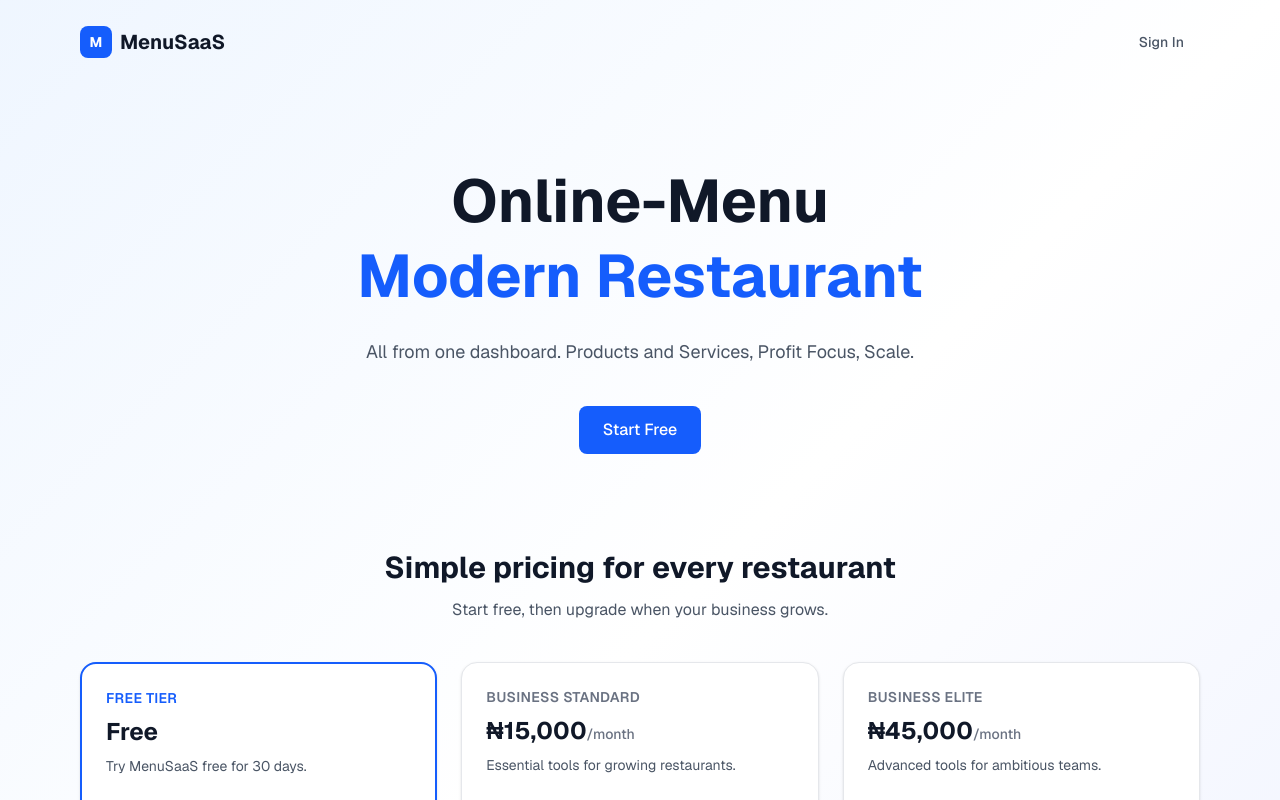
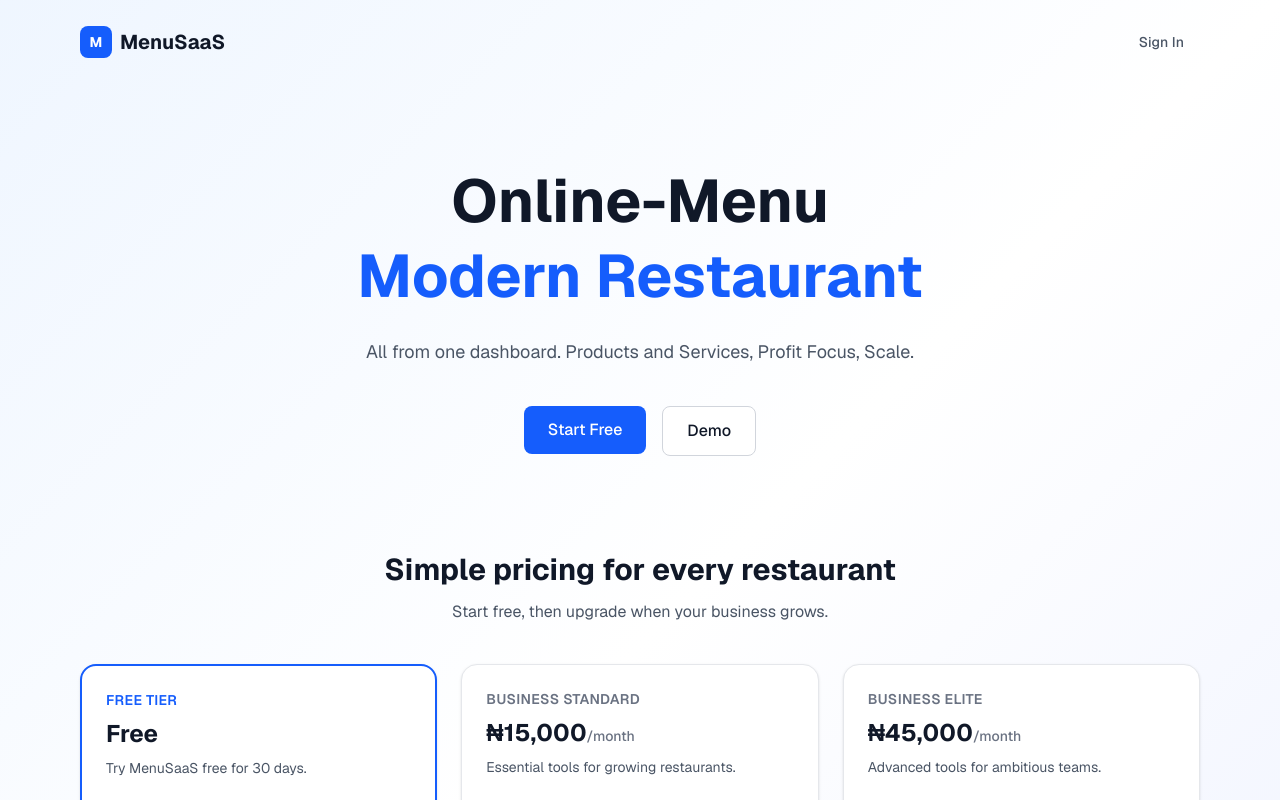
Before and after one commit to mosegic/proj, a Next.js app: page / in a window 1280 px wide. Shown: the top 800 px of the page. Built offline with nearby package versions, Linux system fonts and the light colour scheme.

Commit message:
Add demo button link to the page

```diff
--- a/src/app/page.tsx
+++ b/src/app/page.tsx
@@ -34,6 +34,13 @@ export default function HomePage() {
           <Link href="/register">
             <Button size="lg">Start Free</Button>
           </Link>
+
+<Link href="/menu/demo-cafe">
+            <Button size="lg" variant="secondary">
+              Demo
+            </Button>
+          </Link>
+
         </div>
 
         <section className="mt-24 text-left">
```
